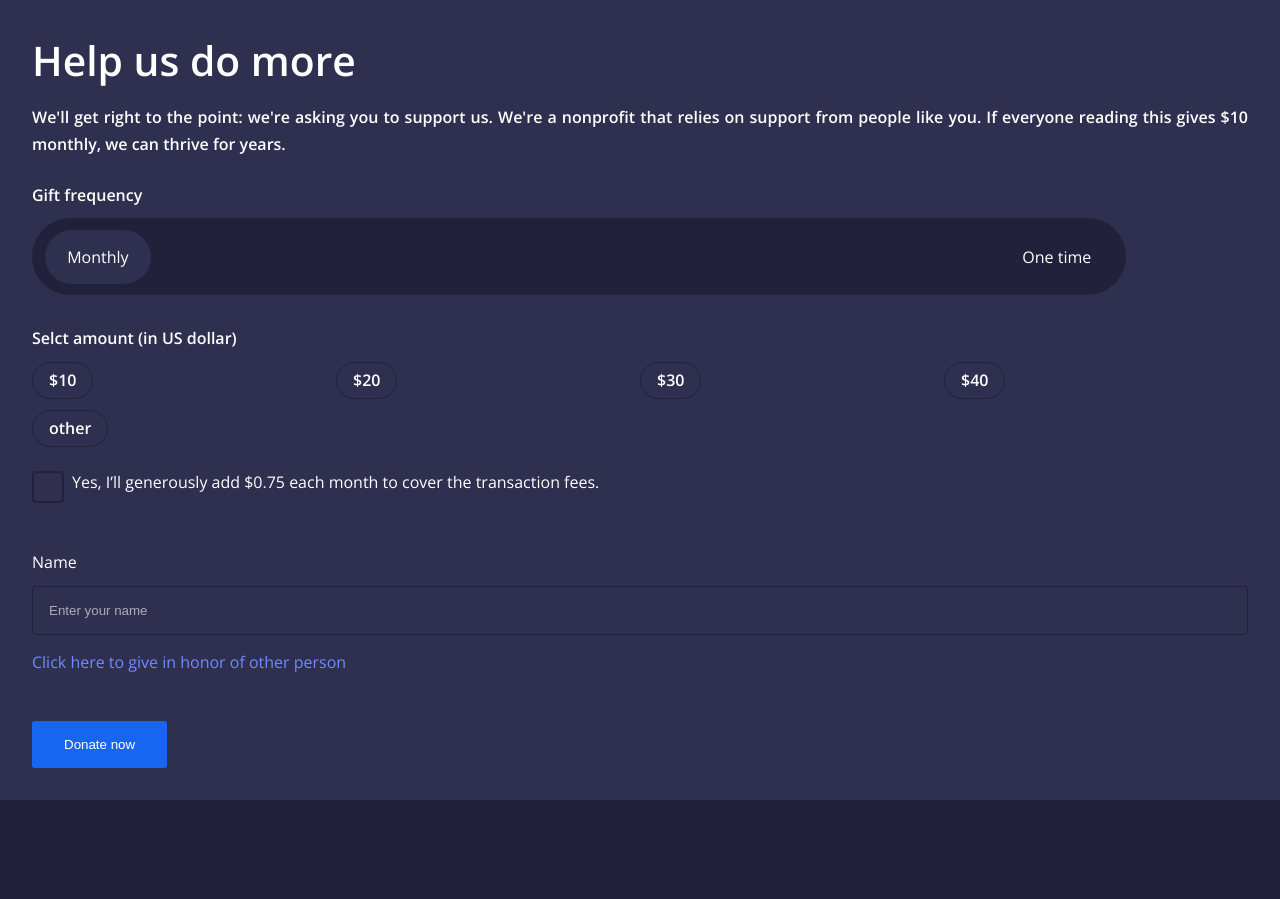
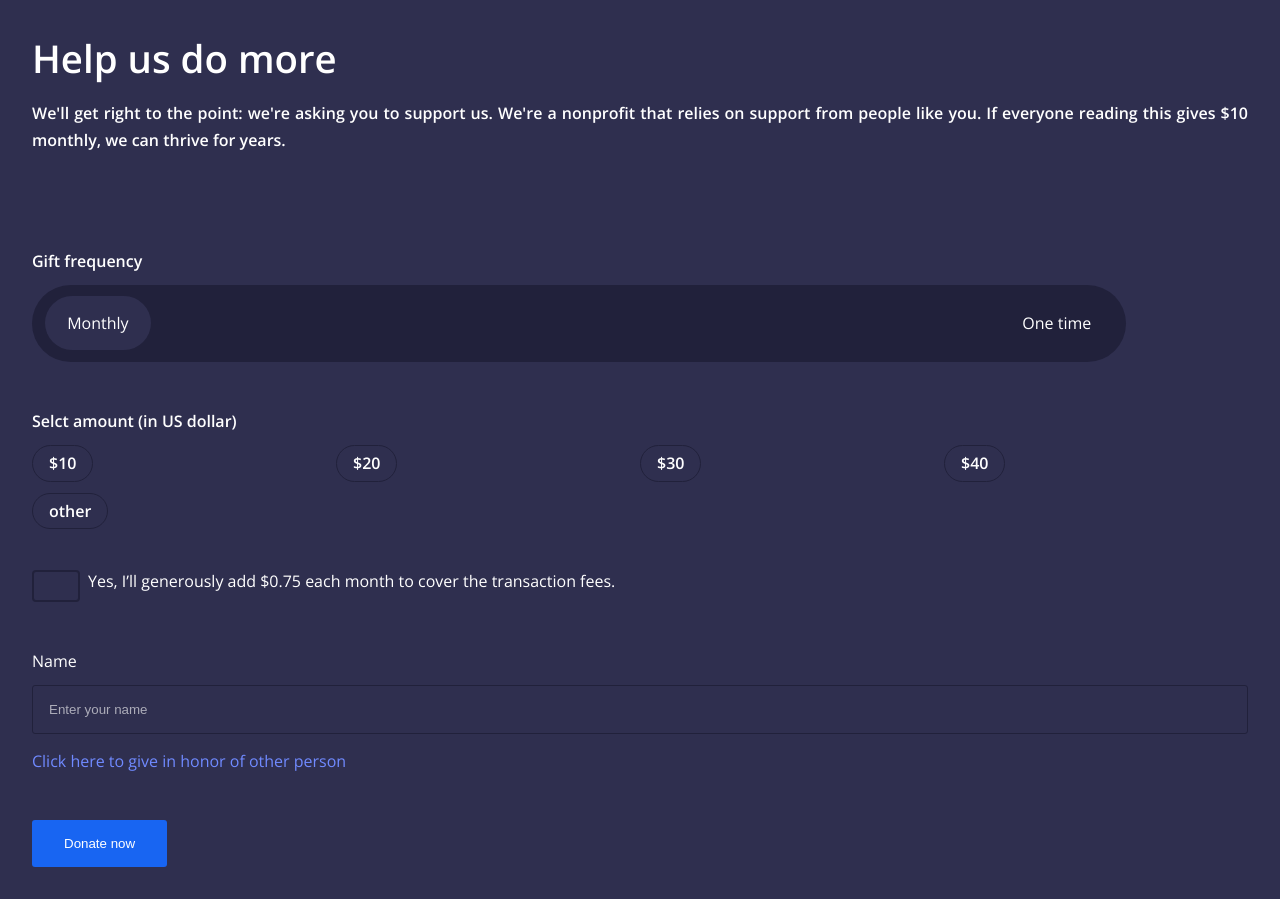
Before and after one commit to pooridev/React.js-Donation-Landing, a React (Create React App) app: page / in a window 1280 px wide. Before the commit the page ends 800 px from the top, so only its background shows below. Built offline with nearby package versions, Linux system fonts and the light colour scheme.

Commit message:
Fix: fix some minor bugs in styles

```diff
--- a/src/components/DonationForm/Agreement/Agreement.module.css
+++ b/src/components/DonationForm/Agreement/Agreement.module.css
@@ -1,6 +1,6 @@
 .Agreement {
   display: flex;
-  margin-top: 2rem;
+  margin-top: 3rem;
   color: var(--white);
 }
 
@@ -9,7 +9,7 @@
   border: 2px solid var(--dark-blue);
   background-color: var(--medium-blue);
   height: 2rem;
-  width: 2rem;
+  width: 3rem;
   -webkit-appearance: none;
   -moz-appearance: none;
   -o-appearance: none;
--- a/src/components/DonationForm/GiftFrequency/GiftFrequency.jsx
+++ b/src/components/DonationForm/GiftFrequency/GiftFrequency.jsx
@@ -13,7 +13,7 @@ const GiftFrequency = () => {
             id='monthly'
             type='radio'
             name='Frequency'
-            checked
+            defaultChecked
           />
           <label htmlFor='monthly'>Monthly</label>
         </div>
--- a/src/components/DonationForm/GiftFrequency/GiftFrequency.module.css
+++ b/src/components/DonationForm/GiftFrequency/GiftFrequency.module.css
@@ -1,3 +1,7 @@
+.GiftFrequency {
+  margin-top: 6rem;
+}
+
 .Title {
   color: var(--white);
   padding-bottom: 0.8rem;
--- a/src/components/DonationForm/NameInput/NameInput.module.css
+++ b/src/components/DonationForm/NameInput/NameInput.module.css
@@ -1,9 +1,15 @@
 .NameInputWrapper {
   padding: 0;
-  margin: 3rem 0;
+  margin-top: 3rem;
   border: 0;
   display: flex;
   flex-direction: column;
+  padding-block-start: 0;
+  margin-inline-end: 0;
+  padding-block-end: 0;
+  margin-inline-start: 0;
+  padding-inline-start: 0;
+  padding-inline-end: 0;
 }
 .NameInputWrapper label {
   color: var(--white);
--- a/src/components/DonationForm/SelectAmount/SelectAmount.module.css
+++ b/src/components/DonationForm/SelectAmount/SelectAmount.module.css
@@ -1,5 +1,5 @@
 .SelectAmount {
-  margin-top: 2rem;
+  margin-top: 3rem;
 }
 
 .Title {
--- a/src/components/DonationForm/SubmitButton/SubmitButton.module.css
+++ b/src/components/DonationForm/SubmitButton/SubmitButton.module.css
@@ -1,4 +1,5 @@
 .DonateButton {
+  margin-top: 3rem;
   padding: 1rem 2rem;
   background: var(--blue-sky);
   color: var(--white);
--- a/src/components/HelpUs/HelpUsTitle/HelpUsTitle.module.css
+++ b/src/components/HelpUs/HelpUsTitle/HelpUsTitle.module.css
@@ -1,4 +1,4 @@
 .HelpUsTitle {
   padding-bottom: 1rem;
-  font-size: 1.7rem;
+  font-size: 1.6rem;
 }
--- a/src/containers/App.module.css
+++ b/src/containers/App.module.css
@@ -1,9 +1,7 @@
 .App {
   padding: 2rem;
   background: var(--medium-blue);
-  transition: all ease-in 0.5s;
   width: 100vw;
-  height: 100vh;
   display: flex;
   flex-direction: column;
 }
--- a/src/index.css
+++ b/src/index.css
@@ -14,9 +14,6 @@
 
 body {
   font-family: 'Open Sans', sans-serif;
+  background: var(--dark-blue);
   height: 100vh;
-  background: var(--dark-blue);
-  display: flex;
-  justify-content: center;
-  align-items: center;
 }
```
